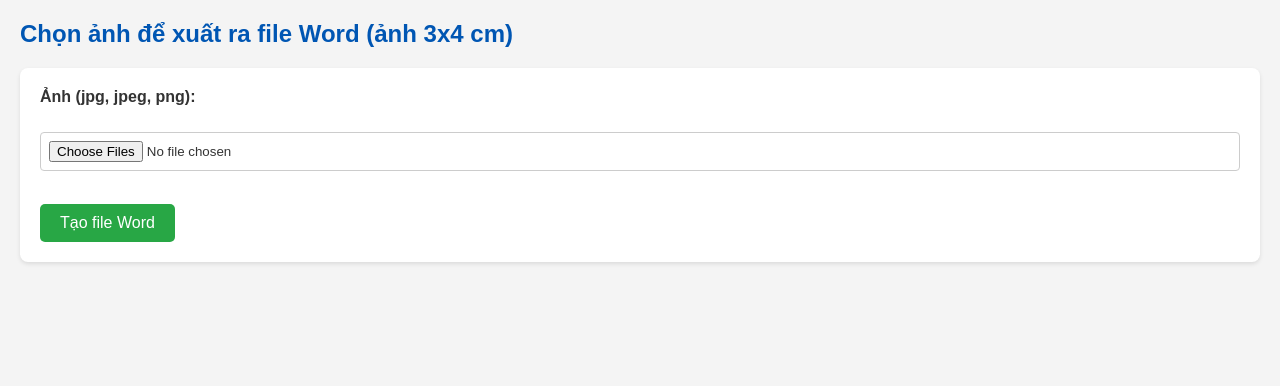
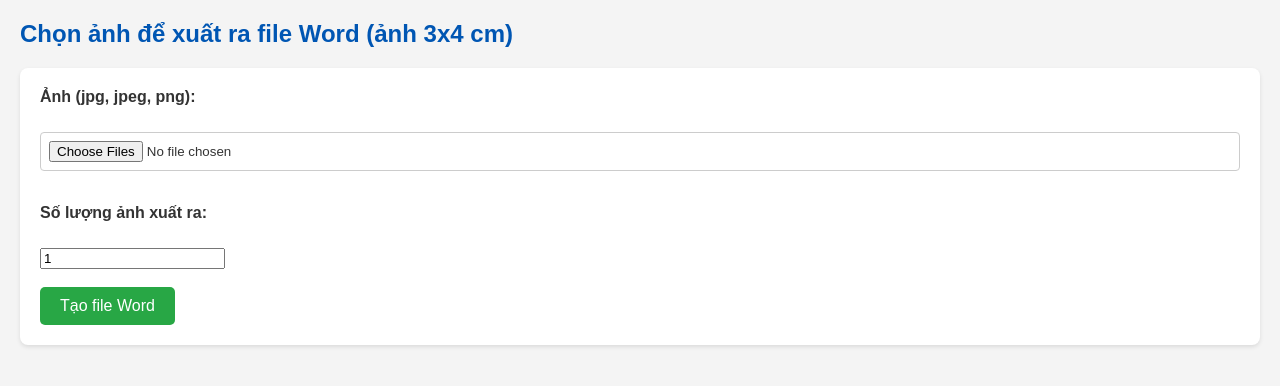
Before and after one commit to hoangphu1607/photo, a PHP site: page /photoanh/index.php in a window 1280 px wide. Shown: the top 386 px of the page. Run offline with PHP 8.4, Linux system fonts and the light colour scheme.

Commit message:
Update table image

```diff
--- a/photoanh/index.php
+++ b/photoanh/index.php
@@ -4,6 +4,10 @@ use PhpOffice\PhpWord\PhpWord;
 use PhpOffice\PhpWord\IOFactory;
 
 if ($_SERVER['REQUEST_METHOD'] === 'POST' && isset($_FILES['images'])) {
+    $soLuong = isset($_POST['soluong']) ? intval($_POST['soluong']) : 1;
+    if ($soLuong < 1) $soLuong = 1;
+
+    // Lấy danh sách ảnh hợp lệ
     $imagePaths = [];
     foreach ($_FILES['images']['tmp_name'] as $key => $tmpName) {
         if ($_FILES['images']['error'][$key] === UPLOAD_ERR_OK && getimagesize($tmpName) !== false) {
@@ -15,29 +19,51 @@ if ($_SERVER['REQUEST_METHOD'] === 'POST' && isset($_FILES['images'])) {
         $phpWord = new PhpWord();
         $section = $phpWord->addSection();
 
-        // Kích thước chính xác
+        // Kích thước ảnh
         $widthMM = 1.18 * 72;
         $heightMM = 1.57 * 72;
 
-        foreach ($imagePaths as $img) {
-            $section->addImage(
-                $img,
-                [
-                    'width' => $widthMM,
-                    'height' => $heightMM,
-		'wrappingStyle'    => 'tight', // Tùy chọn wrapping text
-                     'positioning'      => 'relative',
-                ]
-            );
-            $section->addTextBreak(1);
+        // Tạo bảng, mỗi dòng 3 ảnh
+        $tableStyle = [
+            'cellMargin' => 200 // Đặt margin cell (đơn vị twip, 1mm = ~56.7 twip)
+        ];
+        $cellStyle = [
+            'valign' => 'center',
+            'alignment' => \PhpOffice\PhpWord\SimpleType\JcTable::CENTER
+        ];
+        $imageStyle = [
+            'width' => $widthMM,
+            'height' => $heightMM,
+            'alignment' => \PhpOffice\PhpWord\SimpleType\Jc::CENTER,
+            'marginLeft' => 300,   // Tăng margin trái/phải (twip), khoảng 5mm
+            'marginRight' => 300,
+        ];
+        $table = $section->addTable($tableStyle);
+        $imgCount = 0;
+
+        for ($i = 0; $i < $soLuong; $i++) {
+            // Lặp lại ảnh nếu số lượng lớn hơn số file upload
+            $img = $imagePaths[$i % count($imagePaths)];
+            if ($imgCount % 5 == 0) {
+                $table->addRow();
+            }
+            $table->addCell()->addImage($img, [
+                'width' => $widthMM,
+                'height' => $heightMM,
+                'alignment' => \PhpOffice\PhpWord\SimpleType\Jc::CENTER,
+            ]);
+            $imgCount++;
         }
 
+        // Xuất file về trình duyệt
         header('Content-Description: File Transfer');
-        header('Content-Disposition: attachment; filename="anh.docx"');
+        header('Content-Disposition: attachment; filename="xuat_anh.docx"');
         header('Content-Type: application/vnd.openxmlformats-officedocument.wordprocessingml.document');
         $writer = IOFactory::createWriter($phpWord, 'Word2007');
         $writer->save("php://output");
         exit;
+    } else {
+        echo '<p style="color:red">Không có ảnh hợp lệ để xuất!</p>';
     }
 }
 ?>
@@ -103,6 +129,8 @@ if ($_SERVER['REQUEST_METHOD'] === 'POST' && isset($_FILES['images'])) {
     <form method="POST" enctype="multipart/form-data">
         <label for="images">Ảnh (jpg, jpeg, png):</label><br>
         <input type="file" name="images[]" id="images" multiple accept=".jpg,.jpeg,.png" required><br><br>
+	    <label for="soluong">Số lượng ảnh xuất ra:</label><br>
+	    <input type="number" min="1" name="soluong" id="soluong" value="1" required><br><br>
         <button type="submit">Tạo file Word</button>
     </form>
 </body>
```
